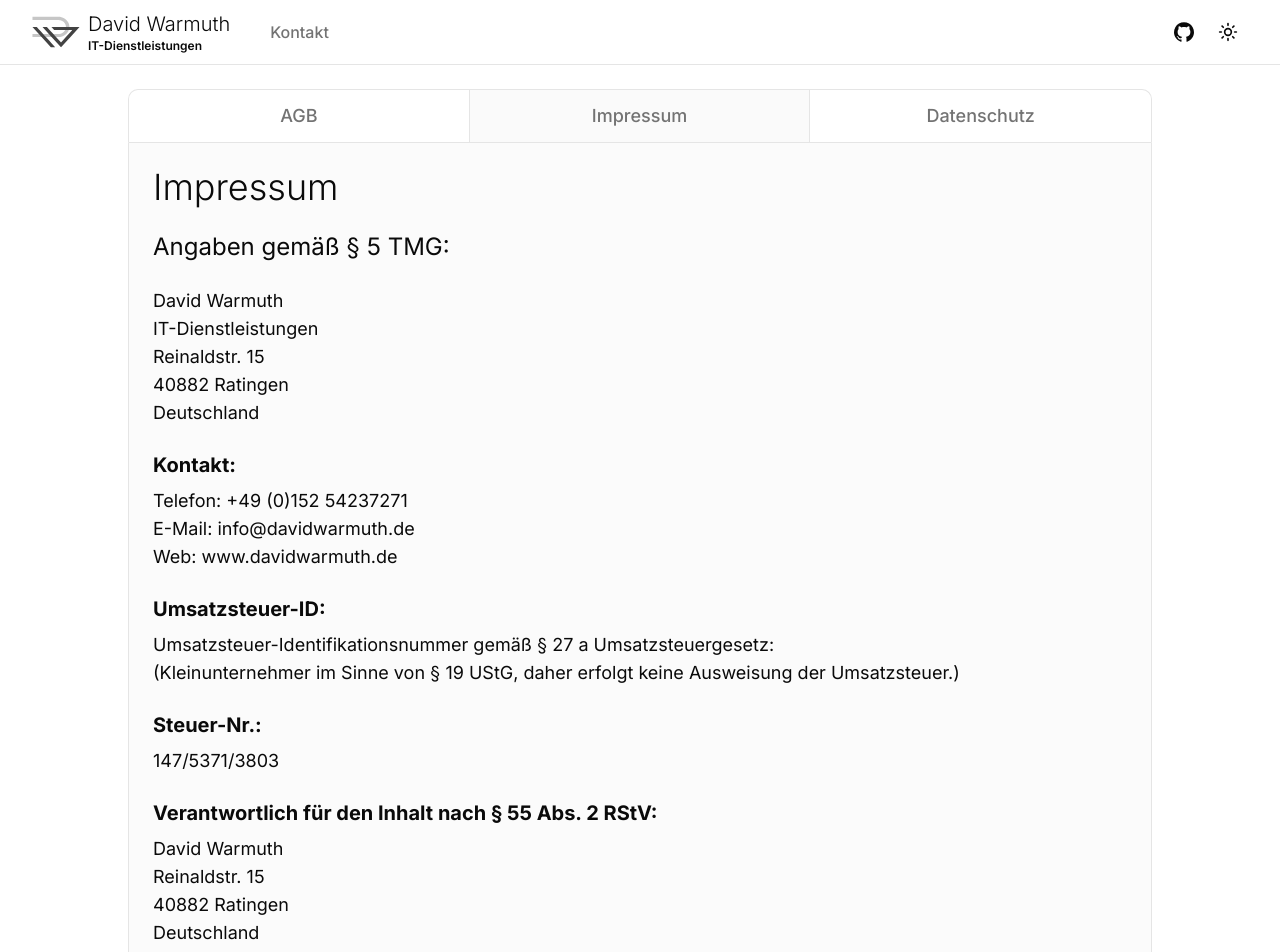
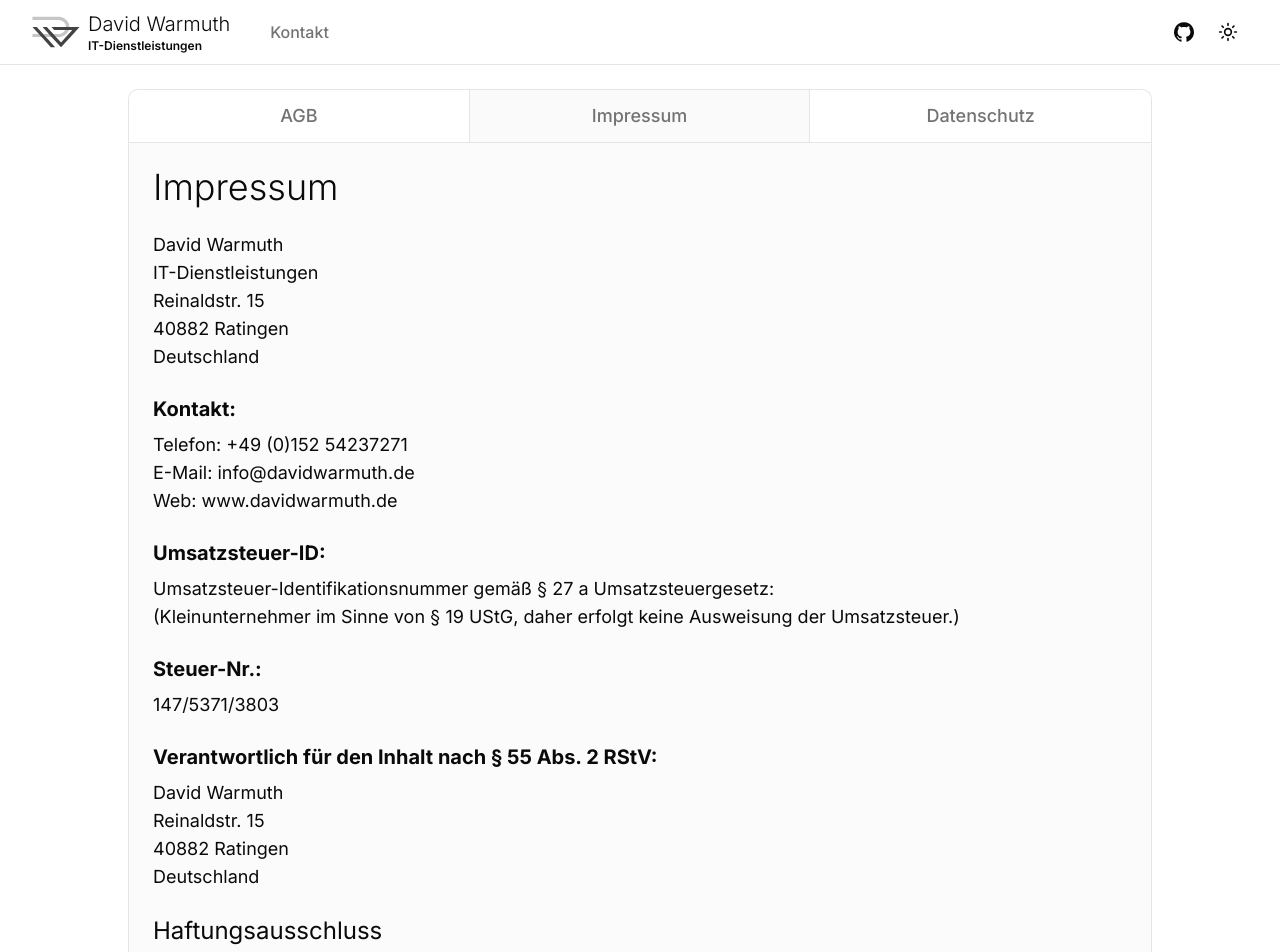
Before and after one commit to davidwarmuth/web, a Next.js app: page /impressum in a window 1280 px wide. Shown: the top 952 px of the page. Built offline with nearby package versions, Linux system fonts and the light colour scheme.

Commit message:
deleted paragraph

```diff
--- a/app/(rechtliches)/impressum/page.tsx
+++ b/app/(rechtliches)/impressum/page.tsx
@@ -4,7 +4,6 @@ export default function ImpressumPage() {
       <div className="no-scrollbar bg-accent/40 max-w-screen-lg overflow-x-scroll border p-6 sm:mb-6 sm:rounded-b-md lg:mx-auto">
         <h2>Impressum</h2>
 
-        <h3>Angaben gemäß § 5 TMG:</h3>
         <p>
           David Warmuth
           <br />
@@ -175,5 +174,5 @@ export default function ImpressumPage() {
       </p>
       */}
     </section>
-  )
+  );
 }
--- a/app/globals.css
+++ b/app/globals.css
@@ -82,15 +82,15 @@
 
 section.rechtliches {
   & h2 {
-    @apply text-4xl font-light
+    @apply text-4xl font-light mb-6
   }
   & h3 {
-    @apply text-2xl my-6
+    @apply text-2xl mb-6
   }
   & h4 {
     @apply text-xl font-bold mt-6 mb-2
   }
   & p {
-    @apply text-lg
+    @apply text-lg mb-6
   }
 }
```
